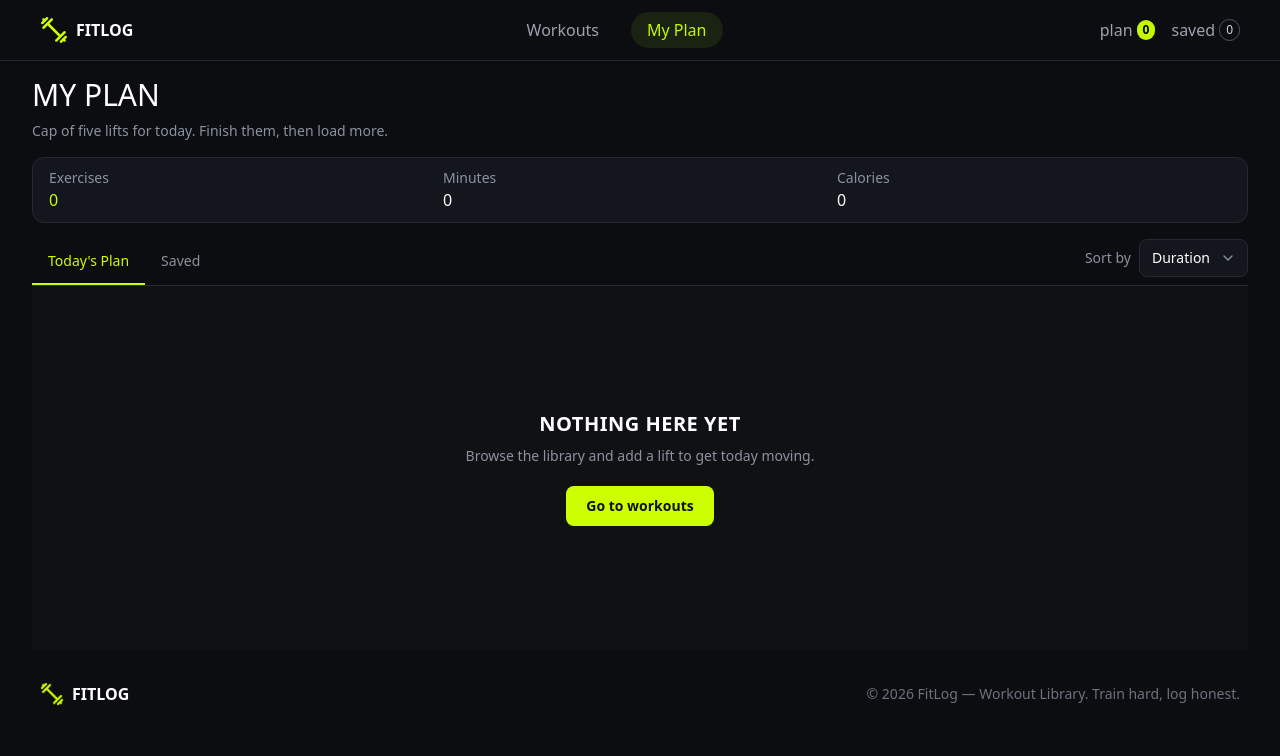
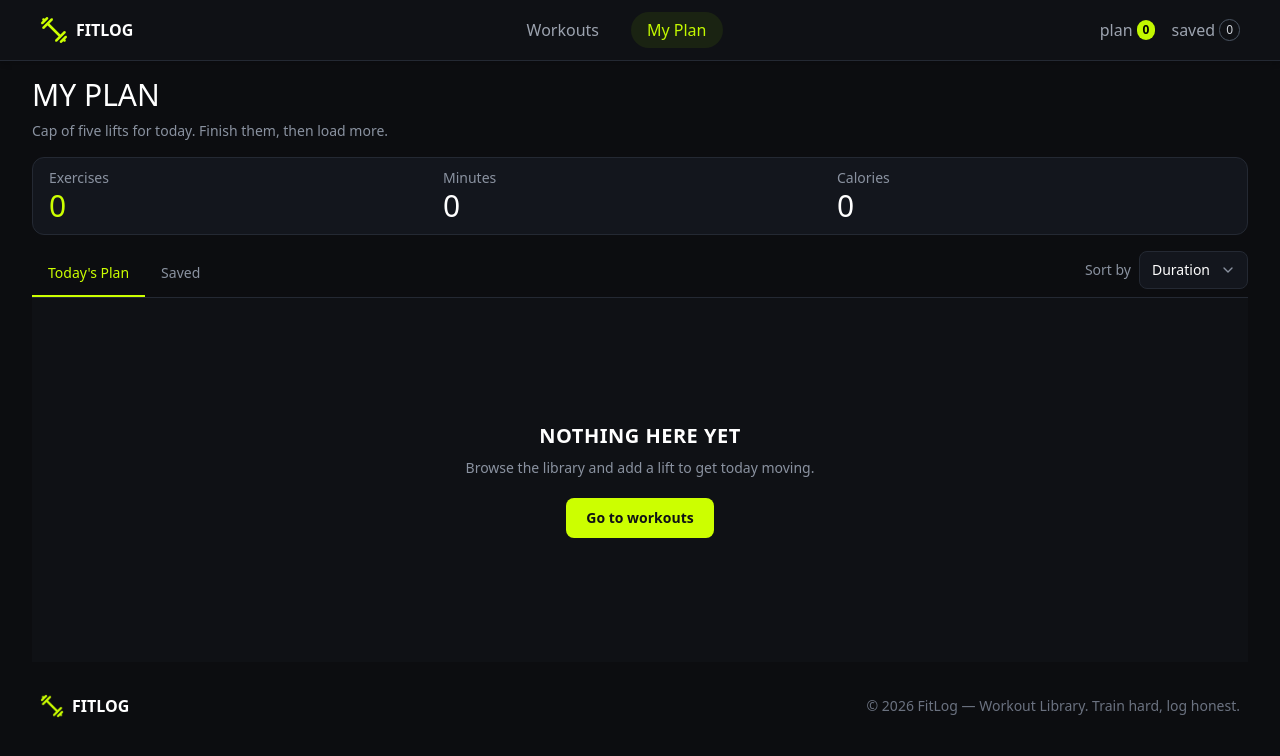
Before and after one commit to ashfaqur-rashidmo/Fit-Log, a Next.js app: page /My-Plan in a window 1280 px wide. Shown: the top 756 px of the page. Built offline with nearby package versions, Linux system fonts and the light colour scheme.

Commit message:
Add navbar sticky

```diff
--- a/src/app/My-Plan/page.tsx
+++ b/src/app/My-Plan/page.tsx
@@ -129,7 +129,7 @@ const handleRemoveSavedWorkout = (id: number) => {
             <p className="text-sm text-[#8A92A0]">
               Exercises
             </p>
-            <span className="text-[#CCFF00]">
+            <span className="text-[#CCFF00] text-3xl">
               {exercises}
             </span>
           </div>
@@ -138,7 +138,7 @@ const handleRemoveSavedWorkout = (id: number) => {
             <p className="text-sm text-[#8A92A0]">
               Minutes
             </p>
-            <span className="text-white">
+            <span className="text-white text-3xl">
               {minutes}
             </span>
           </div>
@@ -147,7 +147,7 @@ const handleRemoveSavedWorkout = (id: number) => {
             <p className="text-sm text-[#8A92A0]">
               Calories
             </p>
-            <span className="text-white">
+            <span className="text-white text-3xl">
               {calories}
             </span>
           </div>
--- a/src/components/Navbar/Navbar.tsx
+++ b/src/components/Navbar/Navbar.tsx
@@ -13,7 +13,7 @@ const Navbar = () => {
   const { todayPlan, savedPlan } = useContext(PlanContext);
 
   return (
-    <nav className="border-b border-[#242933] px-3 py-3 shadow-md sm:px-6 lg:px-10">
+    <nav className="border-b border-[#242933] px-3 py-3 shadow-md sm:px-6 lg:px-10 sticky top-0 z-50 bg-[#0F1115]">
       <div className="flex items-center justify-between">
 
         {/* Logo */}
```
